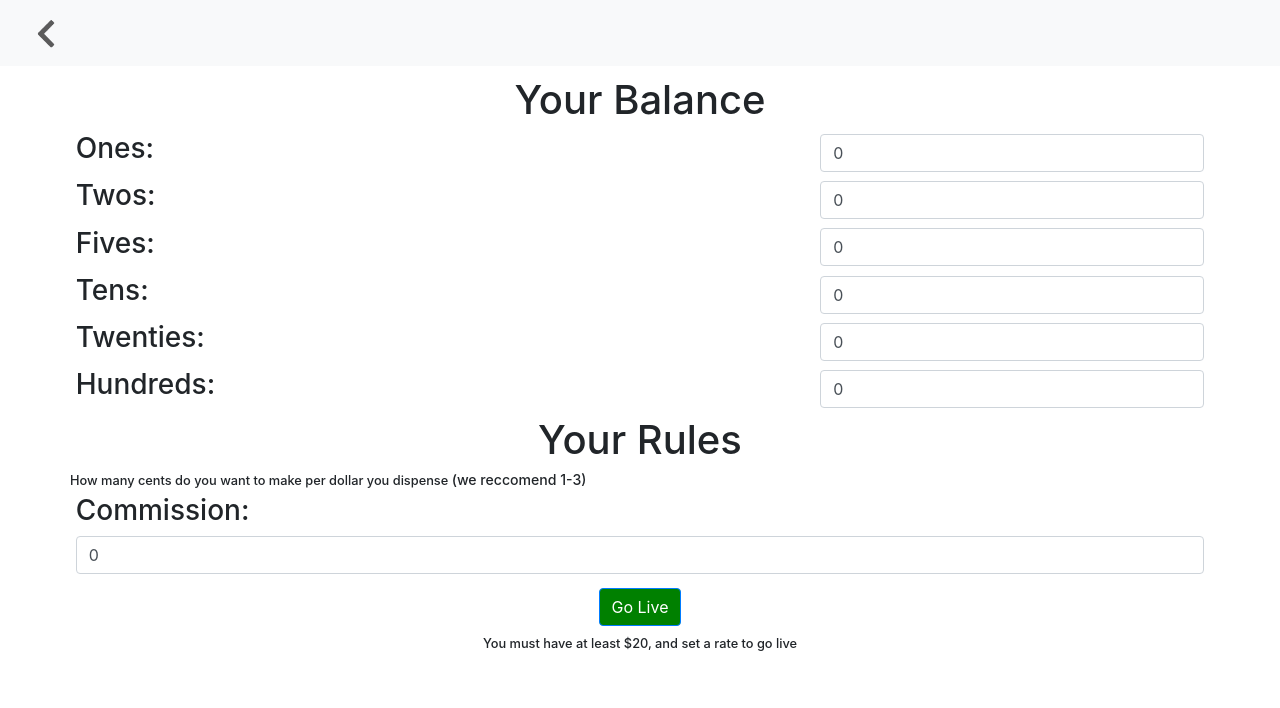
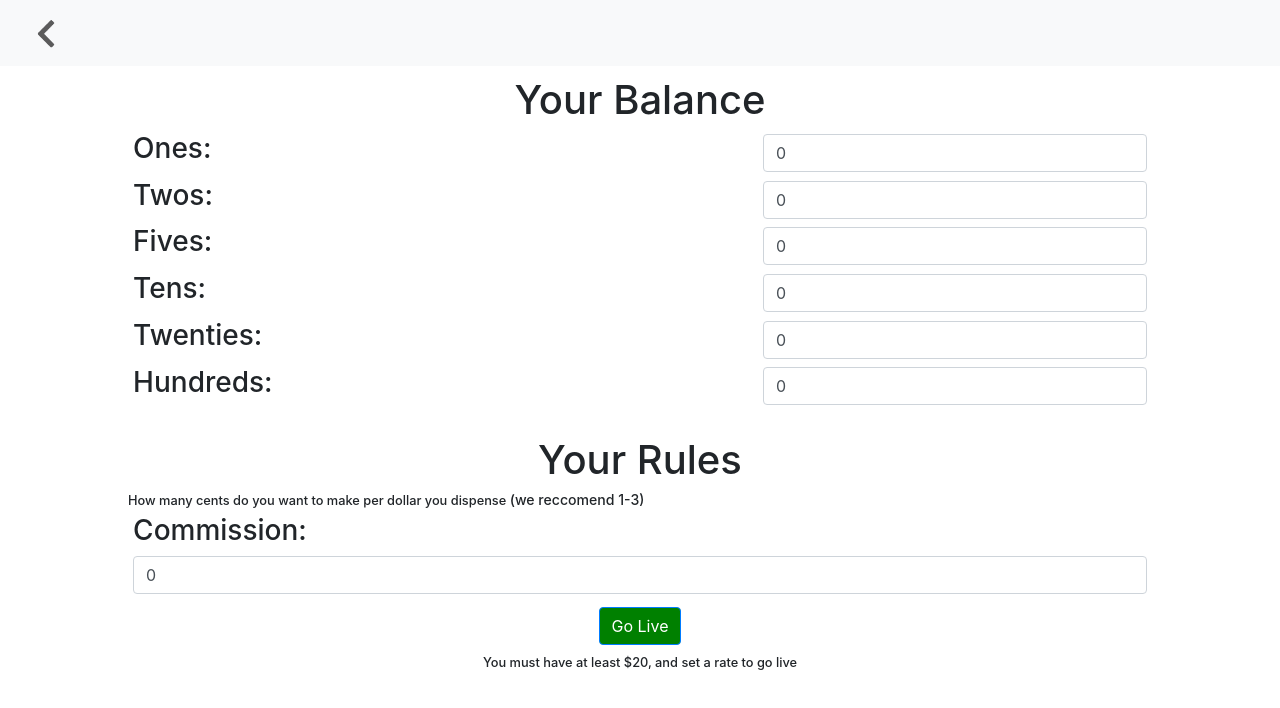
Before and after one commit to LucasRollo/HackRice9, a React (Create React App) app in the folder client/: page /tellerSignup in a window 1280 px wide. Shown: the top 708 px of the page. Built offline with nearby package versions, Linux system fonts and the light colour scheme; the HTML template or start-up script is replaced by a standard one.

Commit message:
teller page UI fix

```diff
--- a/client/src/components/tellerSignup.component.js
+++ b/client/src/components/tellerSignup.component.js
@@ -149,7 +149,7 @@ export default class TellerSignup extends Component{
         return(
             <>
             <NavTeller />
-            <div className='container'>
+            <div className='container spaceContainer'>
                 <h1>Your Balance</h1>
             <Row>
                 <h3>Ones:</h3>
@@ -176,6 +176,7 @@ export default class TellerSignup extends Component{
                 <h3>Hundreds:</h3>
                 <Form.Control onChange={this.hundredsUpdate} onClick={this.SelectAll} className="bill-input"type="text" name='hundreds' id="txtfld5" disabled={this.state.on} value={this.state.hundreds}/>
             </Row>
+            <br></br>
             <h1>Your Rules</h1>
             <h6>How many cents do you want to make per dollar you dispense <span>(we reccomend 1-3)</span></h6>
             <Row>
```
